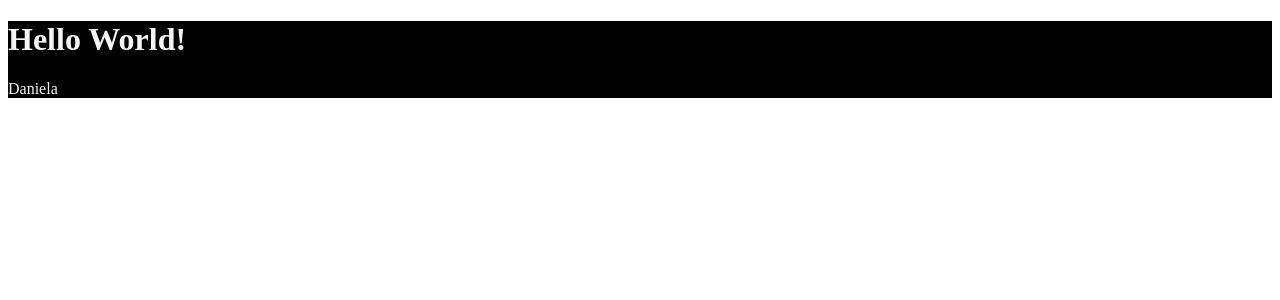
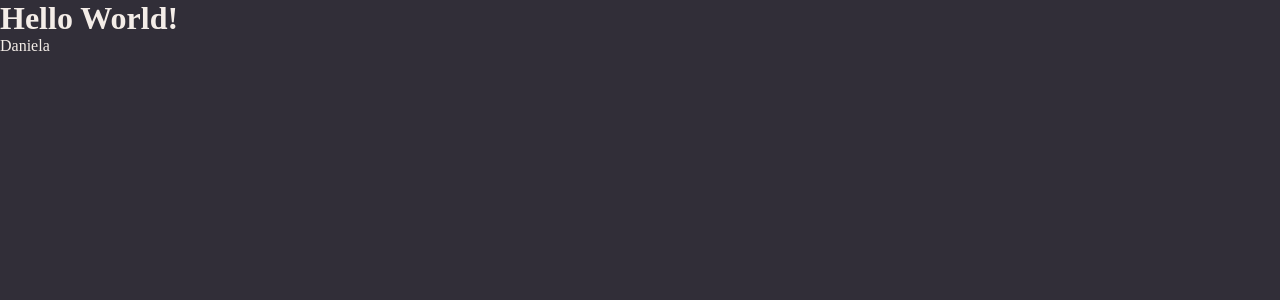
Before and after one commit to dadaniela/notes, a React (Vite) app: page / in a window 1280 px wide. Shown: the top 300 px of the page. Built offline with nearby package versions, Linux system fonts and the light colour scheme.

Commit message:
global style file

```diff
--- a/src/main.jsx
+++ b/src/main.jsx
@@ -2,12 +2,14 @@
 import ReactDOM from 'react-dom/client';
 import { Details } from './pages/Details';
 import { ThemeProvider } from 'styled-components';
+import GlobalStyles from "./styles/global";
 import theme from './styles/theme';
 
 ReactDOM.createRoot(document.getElementById('root')).render(
   <React.StrictMode>
     <ThemeProvider theme={theme}>
-      <Details />
+      <GlobalStyles />
+        <Details />
     </ThemeProvider>
   </React.StrictMode>,
 );
--- a/src/pages/Details/styles.js
+++ b/src/pages/Details/styles.js
@@ -1,6 +1,4 @@
 import styled from "styled-components";
 
 export const Container = styled.div`
-    background: black;
-    color: whitesmoke;
 `
--- /dev/null
+++ b/src/styles/global.js
@@ -0,0 +1,27 @@
+import { createGlobalStyle } from "styled-components";
+
+export default createGlobalStyle`
+    * {
+        margin: 0;
+        padding: 0;
+        box-sizing: border-box;
+    }
+
+    body {
+        background: ${({ theme }) => theme.COLORS.BACKGROUND_800};
+        color: ${({ theme }) => theme.COLORS.WHITE};
+    }
+
+    a {
+        text-decoration: none;
+    }
+
+    button, a {
+        cursor: pointer;
+        transition: filter 0.2s;
+    }
+
+    button:hover, a:hover {
+        filter: brightness(0.9);
+    }
+`
```
